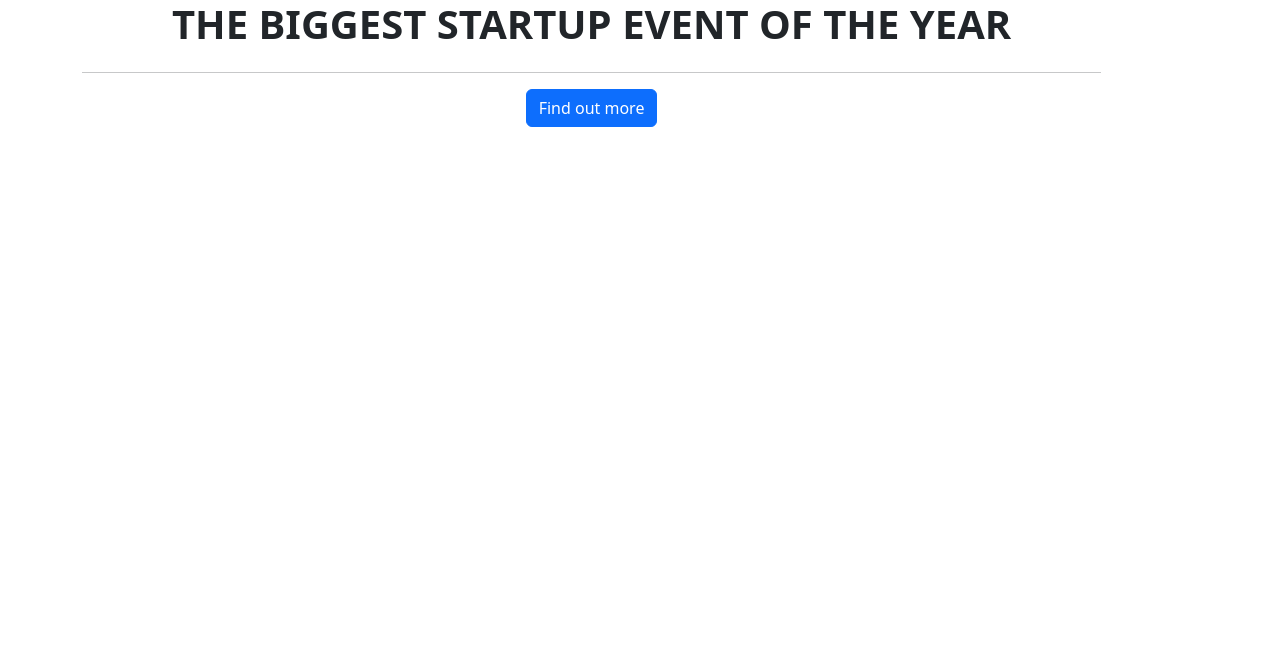
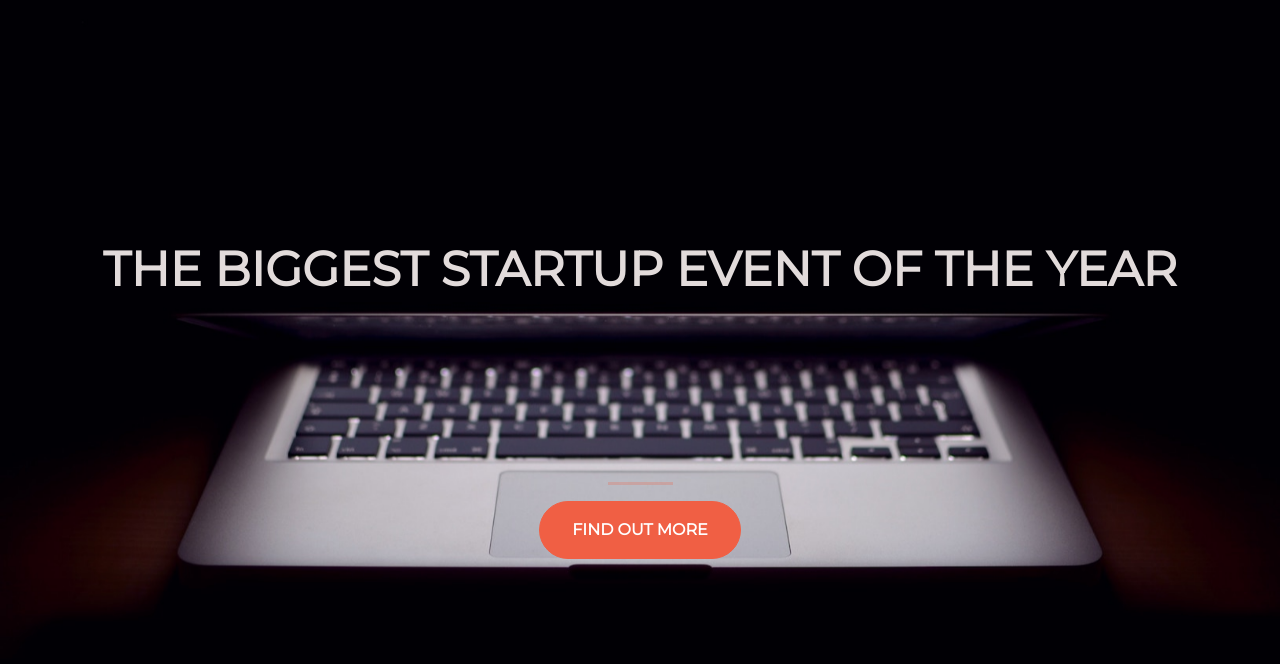
Before and after one commit to faithegbunu/startup-of-the-year, a plain HTML site: page index.html in a window 1280 px wide. Drawn offline with nearby package versions, Linux system fonts and the light colour scheme.

Commit message:
Update index.html

```diff
--- a/index.html
+++ b/index.html
@@ -10,7 +10,7 @@
     	<link href="https://fonts.googleapis.com/css2?family=Montserrat" rel="stylesheet">
 
     	<link rel="stylesheet" href="https://cdn.jsdelivr.net/npm/bootstrap@5.3.0/dist/css/bootstrap.min.css" rel="stylesheet" integrity="sha384-9ndCyUaIbzAi2FUVXJi0CjmCapSmO7SnpJef0486qhLnuZ2cdeRhO02iuK6FUUVM" crossorigin="anonymous">
-    	<link rel="stylesheet" type="text/css" href="style5.css">
+    	<link rel="stylesheet" type="text/css" href="style.css">
    </head>
     <body>
     	<div class="container d-flex align-items-center h-100">
```
